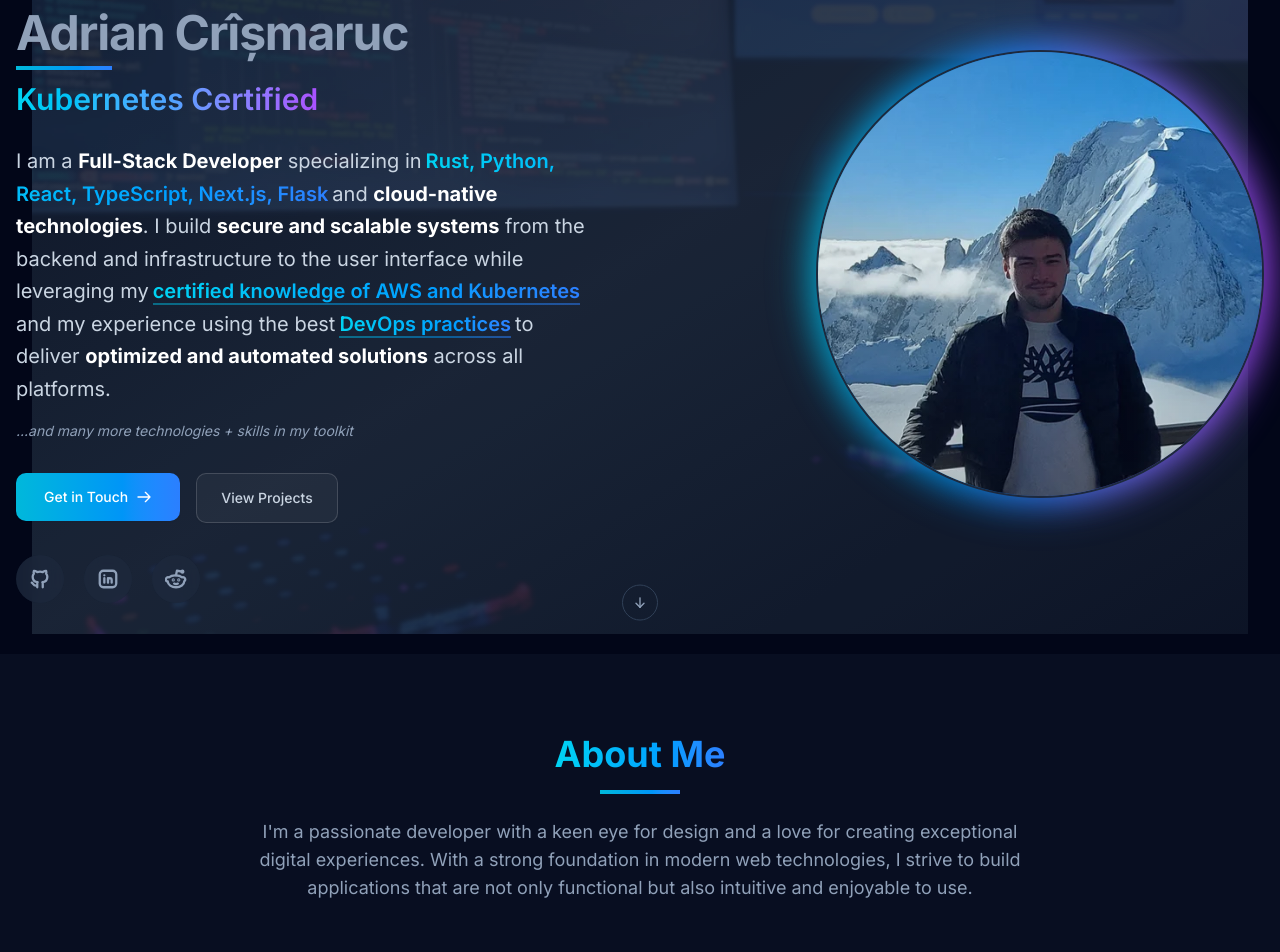
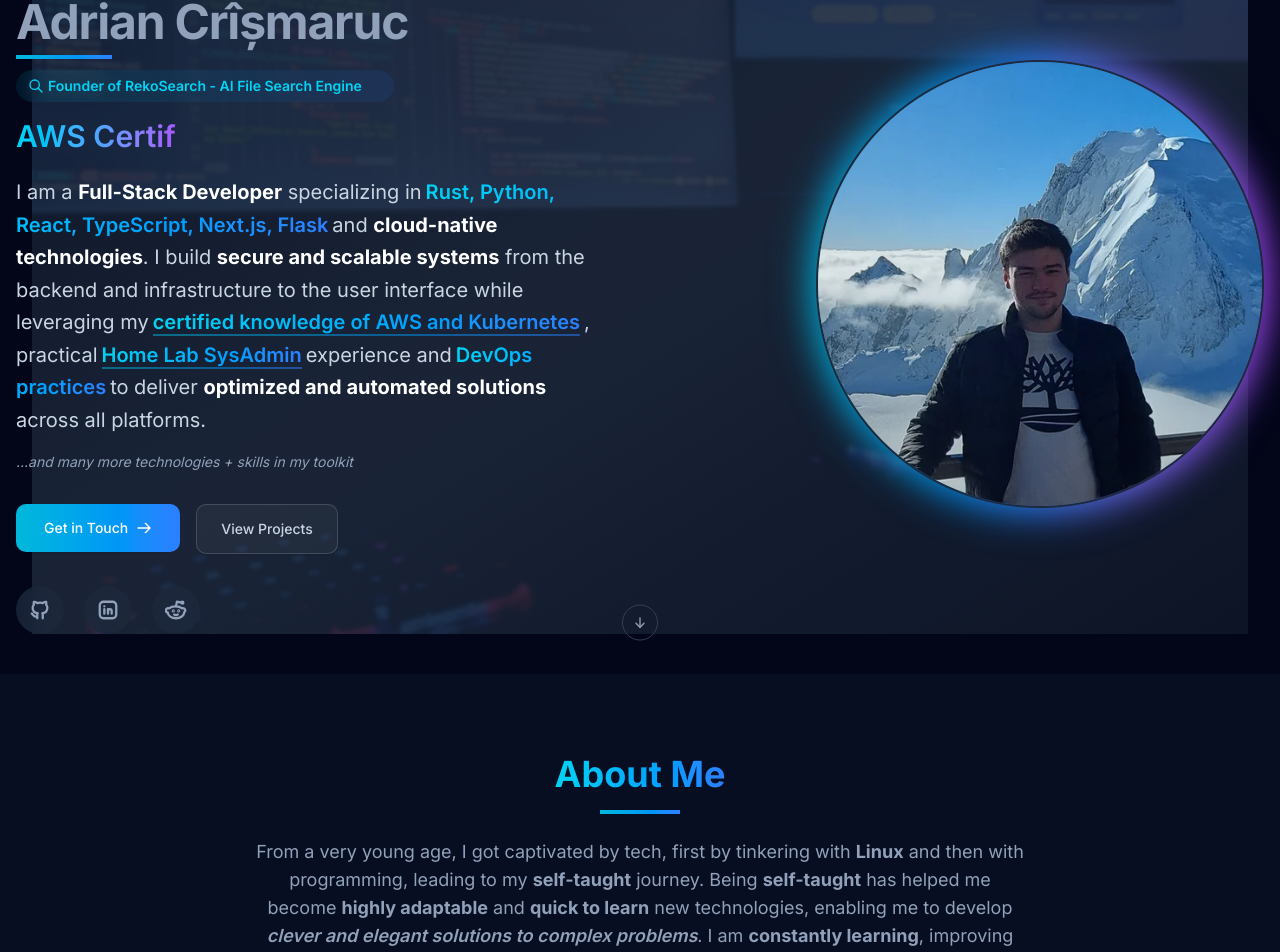
Before and after one commit to Obscurely/website, a Next.js app: page / in a window 1280 px wide. Shown: the part 146-1098 px from the top of the page. Built offline with nearby package versions, Linux system fonts and the light colour scheme.

Commit message:
feat: update hero and about me top section descriptions

```diff
--- a/src/components/components/sections/About.tsx
+++ b/src/components/components/sections/About.tsx
@@ -116,10 +116,25 @@
           </h2>
           <div className="mx-auto mb-6 h-1 w-20 bg-gradient-to-r from-cyan-500 to-blue-500"></div>
           <p className="mx-auto max-w-3xl text-lg text-slate-400">
-            I'm a passionate developer with a keen eye for design and a love for
-            creating exceptional digital experiences. With a strong foundation
-            in modern web technologies, I strive to build applications that are
-            not only functional but also intuitive and enjoyable to use.
+            From a very young age, I got captivated by tech, first by tinkering
+            with <span className="font-bold">Linux</span> and then with
+            programming, leading to my <strong>self-taught</strong> journey.
+            Being <strong>self-taught</strong> has helped me become{" "}
+            <strong>highly adaptable</strong> and{" "}
+            <strong>quick to learn</strong> new technologies, enabling me to
+            develop{" "}
+            <span className="font-semibold italic">
+              clever and elegant solutions to complex problems
+            </span>
+            . I am <strong>constantly learning</strong>, improving and staying
+            current with the tech space to deliver{" "}
+            <span className="font-semibold italic">
+              high-quality end products on par with industry standards
+            </span>{" "}
+            by managing my time and{" "}
+            <span className="font-semibold italic">
+              focusing on what's important first.
+            </span>
           </p>
         </motion.div>
 
--- a/src/components/components/sections/Hero.tsx
+++ b/src/components/components/sections/Hero.tsx
@@ -7,6 +7,7 @@
   IconBrandGithub,
   IconBrandLinkedin,
   IconBrandReddit,
+  IconSearch,
 } from "@tabler/icons-react";
 import { Button } from "@ui/button";
 import { TypeAnimation } from "react-type-animation";
@@ -45,11 +46,32 @@
               </span>
             </h1>
 
+            {/* Founder badge */}
+            <a
+              href="https://rekosearch.com"
+              target="_blank"
+              rel="noopener noreferrer"
+              className="group mb-4 inline-flex items-center rounded-full bg-gradient-to-r from-cyan-500/10 to-blue-500/10 px-3 py-1 backdrop-blur-sm transition-all duration-300 hover:from-cyan-500/20 hover:to-blue-500/20"
+            >
+              <IconSearch
+                size={16}
+                className="mr-1 text-cyan-400 transition-transform duration-300 group-hover:scale-110"
+              />
+              <span className="text-sm font-semibold text-cyan-400 transition-all duration-300 group-hover:text-cyan-300">
+                Founder of RekoSearch - AI File Search Engine
+              </span>
+              <span className="ml-1 opacity-0 transition-all duration-300 group-hover:translate-x-1 group-hover:opacity-100">
+                →
+              </span>
+            </a>
+
             {/* Animated text with TypeAnimation */}
-            <div className="mb-4 h-12 text-2xl font-semibold md:text-2xl lg:text-3xl">
+            <div className="mb-2.5 h-12 text-2xl font-semibold md:text-2xl lg:text-3xl">
               <TypeAnimation
                 sequence={[
                   "Full Stack Developer",
+                  1000,
+                  "Cloud-Native",
                   1000,
                   "AWS Certified",
                   1000,
@@ -105,7 +127,14 @@
                   </span>
                   <span className="absolute -bottom-0.5 left-0 h-0.5 w-full bg-gradient-to-r from-cyan-500/50 to-blue-500/50"></span>
                 </span>
-                and my experience using the best
+                , practical
+                <span className="relative mx-1">
+                  <span className="bg-gradient-to-r from-cyan-400 to-blue-500 bg-clip-text font-semibold text-transparent">
+                    Home Lab SysAdmin
+                  </span>
+                  <span className="absolute -bottom-0.5 left-0 h-0.5 w-full bg-gradient-to-r from-cyan-500/50 to-blue-500/50"></span>
+                </span>
+                experience and
                 <span className="relative mx-1">
                   <span className="bg-gradient-to-r from-cyan-400 to-blue-500 bg-clip-text font-semibold text-transparent">
                     DevOps practices
```
Also changed, not shown: package.json (+4 -4 lines), 1 other file (tests, documents, lock files or other folders).
